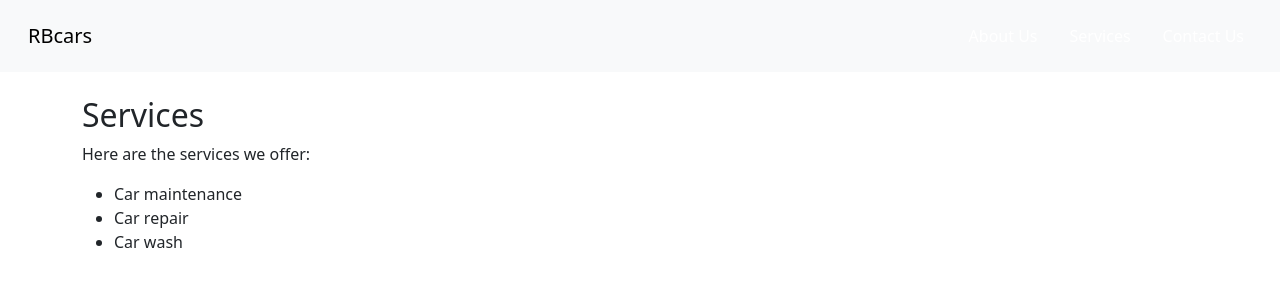
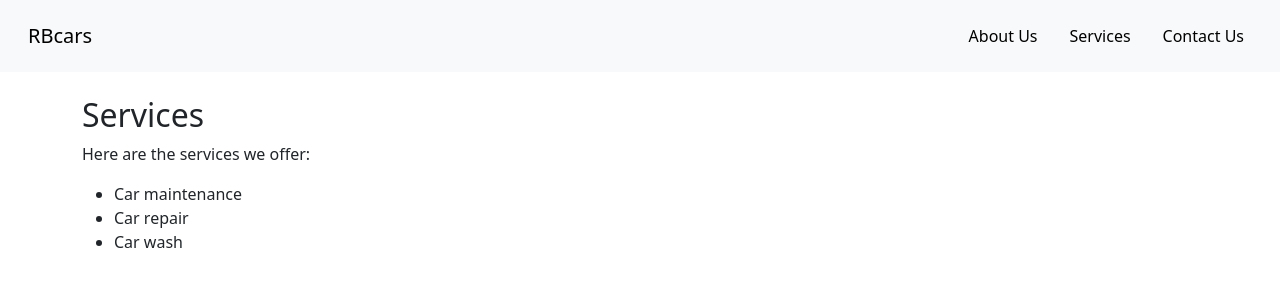
Before and after one commit to Sr1jan27/rb-cars, an Angular app: page / in a window 1280 px wide. Shown: the top 300 px of the page. Built offline with nearby package versions, Linux system fonts and the light colour scheme.

Commit message:
routing and css

```diff
--- a/src/app/app-routing.module.ts
+++ b/src/app/app-routing.module.ts
@@ -2,9 +2,11 @@ import { NgModule } from '@angular/core';
 import { RouterModule, Routes } from '@angular/router';
 import { ServicesComponent } from './services/services.component';
 import { ContactComponent } from './contact/contact.component';
+import { AboutComponent } from './about/about.component';
 
 const routes: Routes = [
   { path: '', component: ServicesComponent },
+  { path: 'about', component: AboutComponent },
   { path: 'services', component: ServicesComponent },
   { path: 'contact', component: ContactComponent },
 ];
--- a/src/app/navbar/navbar.component.css
+++ b/src/app/navbar/navbar.component.css
@@ -22,3 +22,7 @@ nav {
     text-decoration: none;
     color: white;
   }
+
+  .nav-color {
+    color: black !important;
+  }
--- a/src/app/navbar/navbar.component.html
+++ b/src/app/navbar/navbar.component.html
@@ -7,13 +7,13 @@
       <div class="collapse navbar-collapse justify-content-end" id="navbarNav">
         <ul class="navbar-nav">
           <li class="nav-item">
-            <a class="nav-link" routerLink="/about">About Us</a>
+            <a class="nav-link nav-color" routerLink="/about">About Us</a>
           </li>
           <li class="nav-item">
-            <a class="nav-link" routerLink="/services">Services</a>
+            <a class="nav-link nav-color" routerLink="/services">Services</a>
           </li>
           <li class="nav-item">
-            <a class="nav-link" routerLink="/contact">Contact Us</a>
+            <a class="nav-link nav-color" routerLink="/contact">Contact Us</a>
           </li>
         </ul>
       </div>
```
